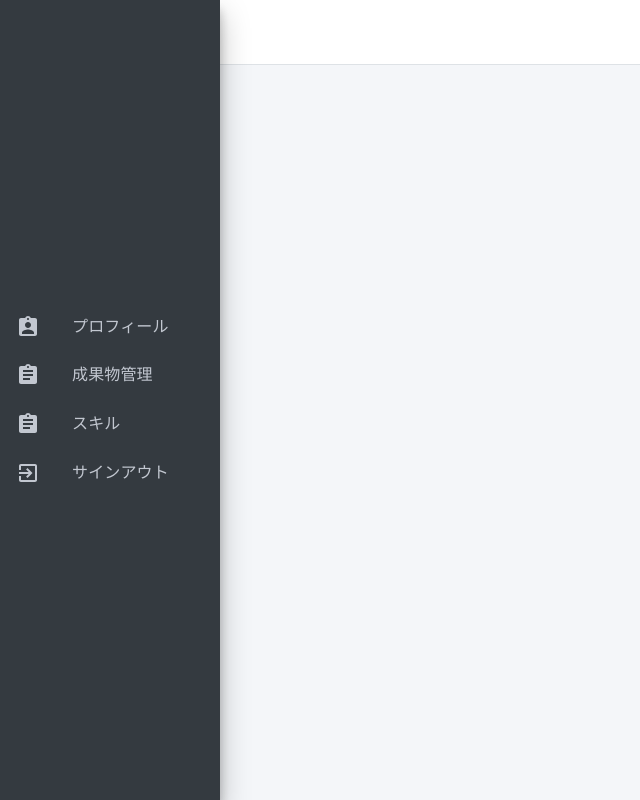
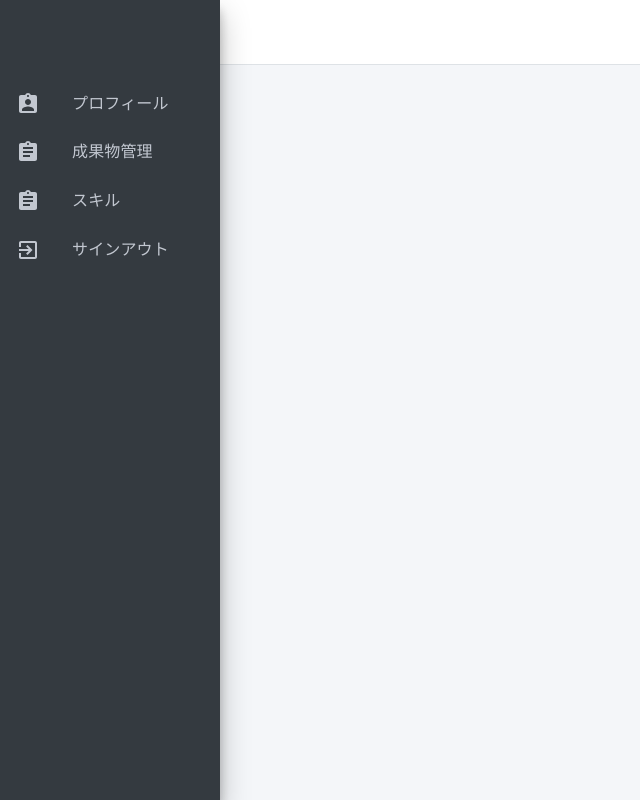
Before and after one commit to 1keiuu/portfolio20, a React (Create React App) app in the folder front/app/: page /admin in a window 1280 px wide. Shown: the whole page, without its empty margins (0-640 px from the left). Built offline with nearby package versions, Linux system fonts and the light colour scheme; no server answers.

Commit message:
fix admin routing

```diff
--- a/front/app/src/App.tsx
+++ b/front/app/src/App.tsx
@@ -2,9 +2,10 @@ import React from 'react';
 import './App.scss';
 import { BrowserRouter as Router, Route } from 'react-router-dom';
 import Layout from './components/Layout';
-import AdminSignIn from './pages/admin/SignIn';
-import AdminHome from './pages/admin/Home';
-import AdminProduct from './pages/admin/Product';
+import AdminLayout from './pages/admin/AdminLayout';
+import AdminSignIn from './pages/admin/AdminSignIn';
+import AdminHome from './pages/admin/AdminHome';
+import AdminProduct from './pages/admin/AdminProduct';
 import Home from './pages/home/Home';
 import ProfilePage from './pages/profile/ProfilePage';
 import ProductsIndex from './pages/product/ProductsIndex';
@@ -28,9 +29,16 @@ const App: React.FC<PageProps> = () => {
         ) : (
           <div></div>
         )}
-        <Route path="/admin/signIn" component={AdminSignIn}></Route>
-        <Route exact path="/admin" component={AdminHome}></Route>
-        <Route path="/admin/product" component={AdminProduct}></Route>
+        <Route>
+          <AdminLayout>
+            <Route path="/admin/signIn" render={() => <AdminSignIn />}></Route>
+            <Route exact path="/admin" render={() => <AdminHome />}></Route>
+            <Route
+              path="/admin/product"
+              render={() => <AdminProduct />}
+            ></Route>
+          </AdminLayout>
+        </Route>
       </Router>
     </div>
   );
--- a/front/app/src/components/Layout.tsx
+++ b/front/app/src/components/Layout.tsx
@@ -6,9 +6,7 @@ import { CSSTransition } from 'react-transition-group';
 import * as H from 'history';
 import { RouteComponentProps, withRouter } from 'react-router-dom';
 import Header from './Header';
-// interface Props {
-//   current_page: string;
-// }
+
 interface Props extends RouteComponentProps<{}> {
   history: H.History;
 }
--- a/front/app/src/components/admin/SideBar.tsx
+++ b/front/app/src/components/admin/SideBar.tsx
@@ -1,19 +1,19 @@
-import React from "react";
-import List from "@material-ui/core/List";
+import React from 'react';
+import List from '@material-ui/core/List';
 import {
   ListItem,
   ListItemIcon,
   ListItemText,
   Divider,
   Drawer,
-} from "@material-ui/core";
-import AssignmentInd from "@material-ui/icons/AssignmentInd";
-import ExitToApp from "@material-ui/icons/ExitToApp";
-import Assignment from "@material-ui/icons/Assignment";
-import "../../styles/components/sidebar.scss";
-import { withRouter } from "react-router-dom";
-import * as H from "history";
-import { RouteComponentProps } from "react-router-dom";
+} from '@material-ui/core';
+import AssignmentInd from '@material-ui/icons/AssignmentInd';
+import ExitToApp from '@material-ui/icons/ExitToApp';
+import Assignment from '@material-ui/icons/Assignment';
+import '../../styles/components/sidebar.scss';
+import { withRouter } from 'react-router-dom';
+import * as H from 'history';
+import { RouteComponentProps } from 'react-router-dom';
 
 interface Props extends RouteComponentProps<{}> {
   history: H.History;
@@ -22,17 +22,17 @@ interface Props extends RouteComponentProps<{}> {
 const SideBar: React.FC<Props> = (props) => {
   const handleClick = (type: string) => {
     switch (type) {
-      case "profile":
-        props.history.push("/admin/profile");
+      case 'profile':
+        props.history.push('/admin/profile');
         break;
-      case "product":
-        props.history.push("/admin/product");
+      case 'product':
+        props.history.push('/admin/product');
         break;
-      case "skill":
-        props.history.push("/admin/skill");
+      case 'skill':
+        props.history.push('/admin/skill');
         break;
-      case "signOut":
-        props.history.push("/admin/signIn");
+      case 'signOut':
+        props.history.push('/admin/signIn');
         break;
     }
   };
@@ -44,26 +44,30 @@ const SideBar: React.FC<Props> = (props) => {
       // open={state[anchor]}
       // onClose={toggleDrawer(anchor, false)}
     >
-      <List component="nav" aria-label="main mailbox folders">
+      <List
+        component="nav"
+        style={{ justifyContent: 'flex-start', paddingTop: '10vh' }}
+        aria-label="main mailbox folders"
+      >
         <ListItem
           button
           onClick={() => {
-            handleClick("profile");
+            handleClick('profile');
           }}
         >
           <ListItemIcon>
-            <AssignmentInd style={{ color: "rgb(194, 199, 208)" }} />
+            <AssignmentInd style={{ color: 'rgb(194, 199, 208)' }} />
           </ListItemIcon>
           <ListItemText color="white" primary="プロフィール" />
         </ListItem>
         <ListItem
           button
           onClick={() => {
-            handleClick("product");
+            handleClick('product');
           }}
         >
           <ListItemIcon>
-            <Assignment style={{ color: "rgb(194, 199, 208)" }} />
+            <Assignment style={{ color: 'rgb(194, 199, 208)' }} />
           </ListItemIcon>
           <ListItemText primary="成果物管理" />
         </ListItem>
@@ -71,11 +75,11 @@ const SideBar: React.FC<Props> = (props) => {
         <ListItem
           button
           onClick={() => {
-            handleClick("skill");
+            handleClick('skill');
           }}
         >
           <ListItemIcon>
-            <Assignment style={{ color: "rgb(194, 199, 208)" }} />
+            <Assignment style={{ color: 'rgb(194, 199, 208)' }} />
           </ListItemIcon>
           <ListItemText primary="スキル" />
         </ListItem>
@@ -83,11 +87,11 @@ const SideBar: React.FC<Props> = (props) => {
         <ListItem
           button
           onClick={() => {
-            handleClick("signOut");
+            handleClick('signOut');
           }}
         >
           <ListItemIcon>
-            <ExitToApp style={{ color: "rgb(194, 199, 208)" }} />
+            <ExitToApp style={{ color: 'rgb(194, 199, 208)' }} />
           </ListItemIcon>
           <ListItemText primary="サインアウト" />
         </ListItem>
--- a/front/app/src/pages/admin/Home.tsx
+++ b/front/app/src/pages/admin/AdminHome.tsx
@@ -2,7 +2,7 @@ import React, { useState } from 'react';
 import { RouteComponentProps } from 'react-router-dom';
 import * as H from 'history';
 import { withRouter } from 'react-router-dom';
-import AdminInner from './Inner';
+import AdminInner from './AdminInner';
 import '../../styles/admin/home.scss';
 interface Props extends RouteComponentProps<{}> {
   history: H.History;
--- /dev/null
+++ b/front/app/src/pages/admin/AdminLayout.tsx
@@ -0,0 +1,20 @@
+import React, { useEffect } from 'react';
+import { BrowserRouter as Router, Route } from 'react-router-dom';
+import withStyles, { StyleRules } from '@material-ui/core/styles/withStyles';
+import createStyles from '@material-ui/core/styles/createStyles';
+import '../../styles/admin/layout.scss';
+
+const styles = (): StyleRules =>
+  createStyles({
+    root: {
+      textAlign: 'center',
+    },
+  });
+
+const Layout: React.FC = (props) => {
+  useEffect(() => {
+    console.log('layout');
+  }, []);
+  return <div className="admin__container">{props.children}</div>;
+};
+export default withStyles(styles)(Layout);
--- a/front/app/src/pages/admin/Product.tsx
+++ b/front/app/src/pages/admin/AdminProduct.tsx
@@ -2,7 +2,7 @@ import React, { useState } from 'react';
 import { RouteComponentProps } from 'react-router-dom';
 import * as H from 'history';
 import { withRouter } from 'react-router-dom';
-import AdminInner from './Inner';
+import AdminInner from './AdminInner';
 import {
   TextField,
   FormControl,
```
Also changed, not shown: front/app/src/pages/admin/Layout.tsx (deleted, +0 -26 lines), front/app/src/pages/admin/Work.tsx (deleted, +0 -7 lines), front/app/src/pages/admin/AdminInner.tsx (renamed from front/app/src/pages/admin/Inner.tsx), front/app/src/pages/admin/AdminSignIn.tsx (renamed from front/app/src/pages/admin/SignIn.tsx).
